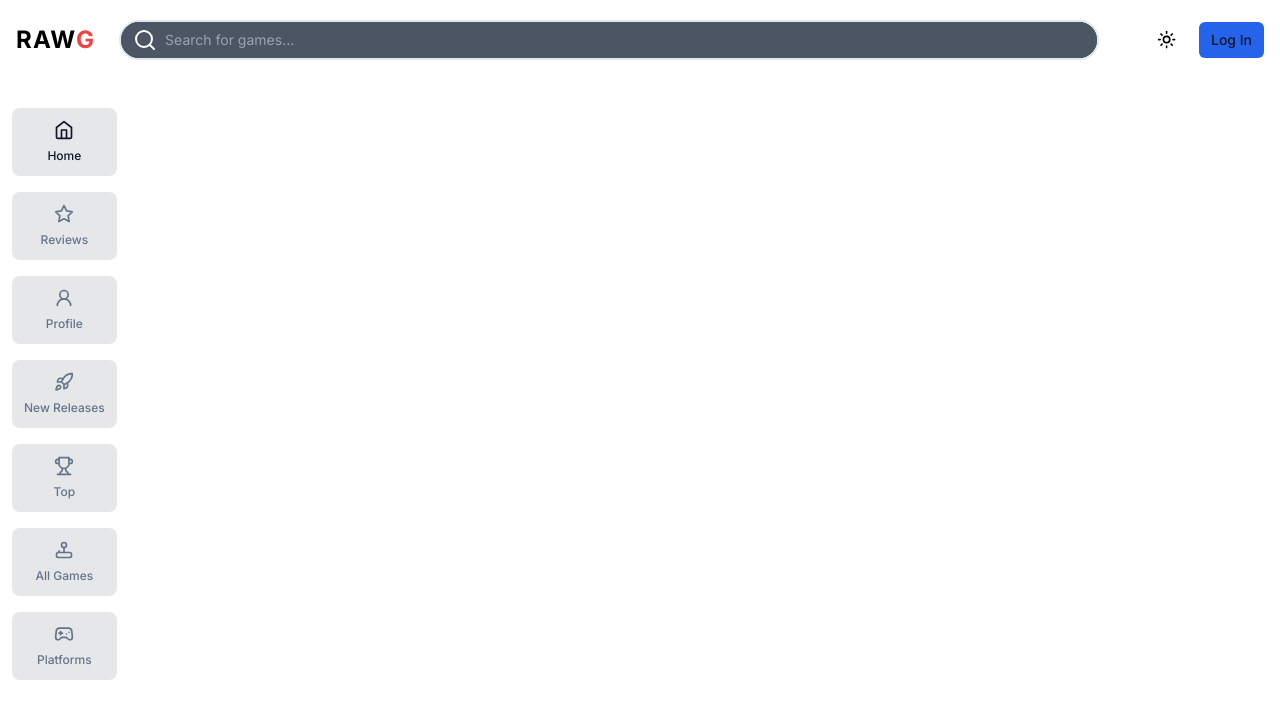
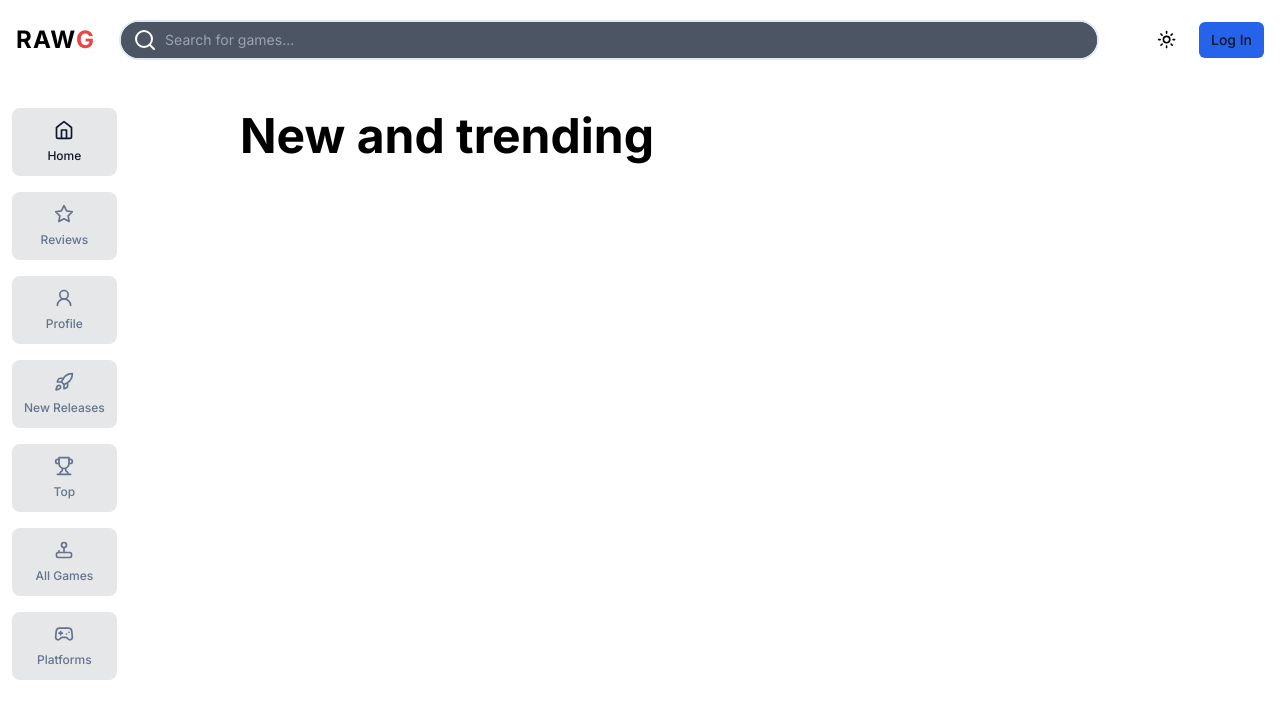
Before and after one commit to mehulgo93/rawg-clone, a Next.js app: page / in a window 1280 px wide. Shown: the top 718 px of the page. Built offline with nearby package versions, Linux system fonts and the light colour scheme; no server answers.

Commit message:
code working till now

```diff
--- a/app/(root)/_components/navbar.tsx
+++ b/app/(root)/_components/navbar.tsx
@@ -5,13 +5,15 @@
 import { Actions } from "../../../components/actions";
 import { useScrollTop } from "../../../components/hooks/use-scroll-top";
 import { cn } from "@/lib/utils";
+import { Header } from "./header";
 
 export const Navbar = () => {
   const scrolled = useScrollTop();
   return (
+    <>
       <nav
         className={cn(
-        "fixed top-0 w-full h-20 z-[49] px-2 lg:px-4 flex justify-between items-center",
+          "fixed top-0 w-full h-20 px-2 lg:px-4 flex justify-between items-center",
           scrolled && "border-b shadow-sm"
         )}
       >
@@ -28,5 +30,6 @@
           <Actions />
         </div>
       </nav>
+    </>
   );
 };
--- a/app/(root)/_components/sidebar.tsx
+++ b/app/(root)/_components/sidebar.tsx
@@ -64,7 +64,7 @@
   };
 
   return (
-    <div className="space-y-4 pt-24 flex flex-col h-full text-primary lg:w-64 w-full">
+    <div className="space-y-4 pt-24 flex flex-col h-full text-primary lg:w-60 w-full">
       <div className="p-3 flex flex-1 justify-between">
         <div className="space-y-4">
           {routes.map((route) => (
--- a/app/(root)/page.tsx
+++ b/app/(root)/page.tsx
@@ -8,7 +8,12 @@
   return (
     <div className="flex flex-col h-full w-full">
       <Navbar />
-      <Sidebar />
+      <div className="flex flex-1 min-h-0">
+        <Sidebar />
+        <div className="flex flex-1 pt-28 font-bold text-5xl text-black dark:text-white">
+          New and trending
+        </div>
+      </div>
     </div>
   );
 };
```
Lines whose indentation alone changed are shown as unchanged.
